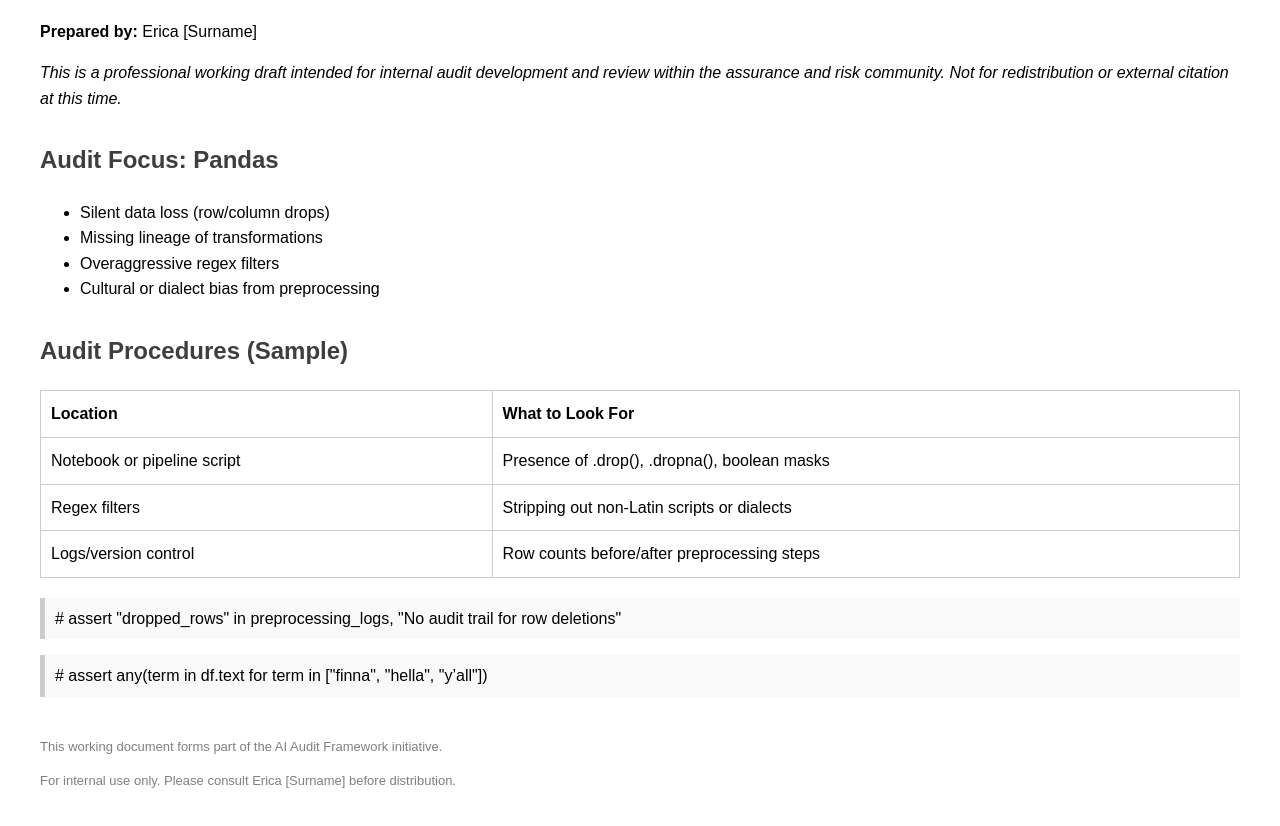
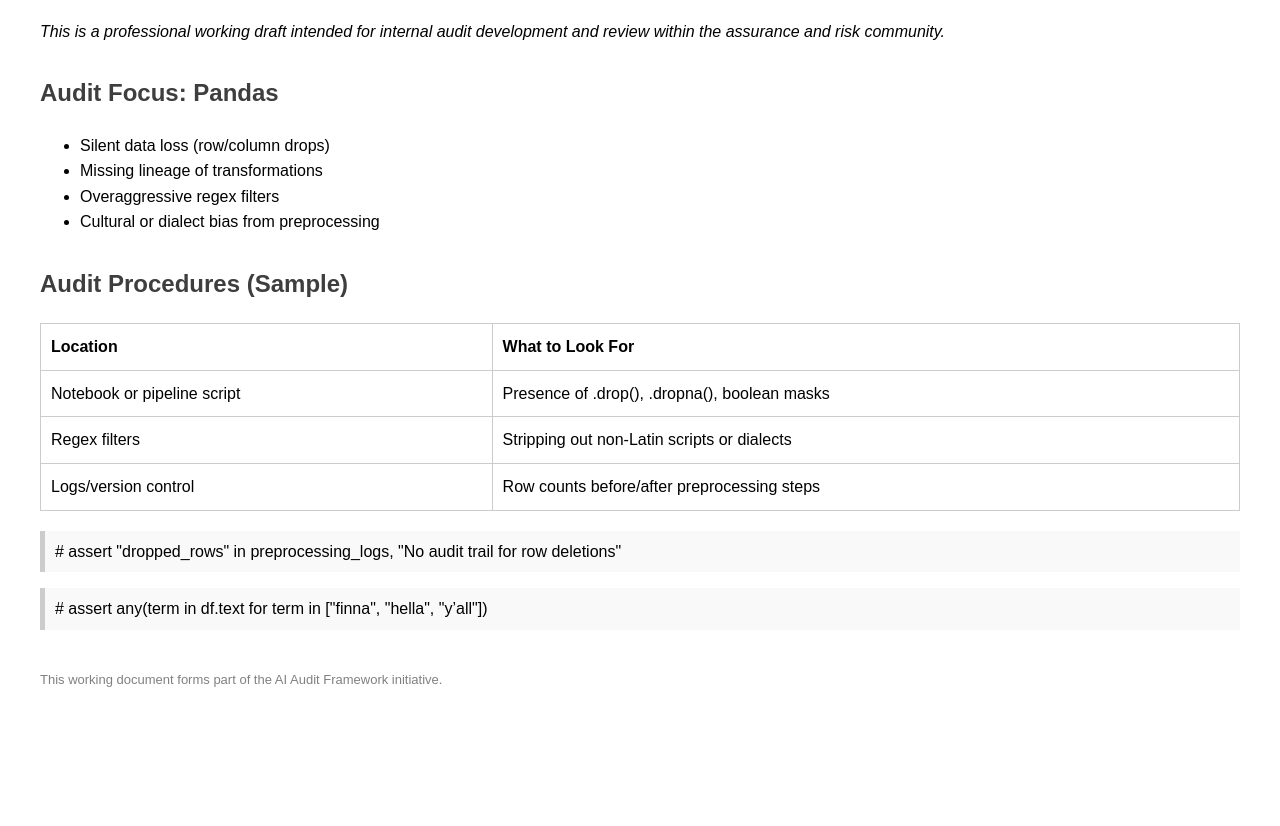
Before and after one commit to ey-ye/effectiveaiaudit, a plain HTML site: page workpaper/AI_Audit_Workpaper_Erica_InternalPreview.html in a window 1280 px wide. Shown: the part 94-920 px from the top of the page. After the commit the page ends 825 px from the top, so only its background shows below. Drawn offline with Linux system fonts and the light colour scheme.

Commit message:
Update AI_Audit_Workpaper_Erica_InternalPreview.html

```diff
--- a/workpaper/AI_Audit_Workpaper_Erica_InternalPreview.html
+++ b/workpaper/AI_Audit_Workpaper_Erica_InternalPreview.html
@@ -3,7 +3,7 @@
 <html lang="en">
 <head>
     <meta charset="UTF-8">
-    <title>AI Audit Workpaper - Erica</title>
+    <title>AI Audit Workpaper</title>
     <style>
         body { font-family: Arial, sans-serif; margin: 40px; line-height: 1.6; }
         h1 { color: #2e6c80; }
@@ -17,8 +17,7 @@
 </head>
 <body>
 <h1>AI Data Preprocessing Audit Workpapers</h1>
-<p><strong>Prepared by:</strong> Erica [Surname]</p>
-<p><em>This is a professional working draft intended for internal audit development and review within the assurance and risk community. Not for redistribution or external citation at this time.</em></p>
+<p><em>This is a professional working draft intended for internal audit development and review within the assurance and risk community.</em></p>
 
 <h2>Audit Focus: Pandas</h2>
 <ul>
@@ -41,7 +40,6 @@
 
 <footer>
     <p>This working document forms part of the AI Audit Framework initiative.</p>
-    <p>For internal use only. Please consult Erica [Surname] before distribution.</p>
 </footer>
 </body>
 </html>
```
